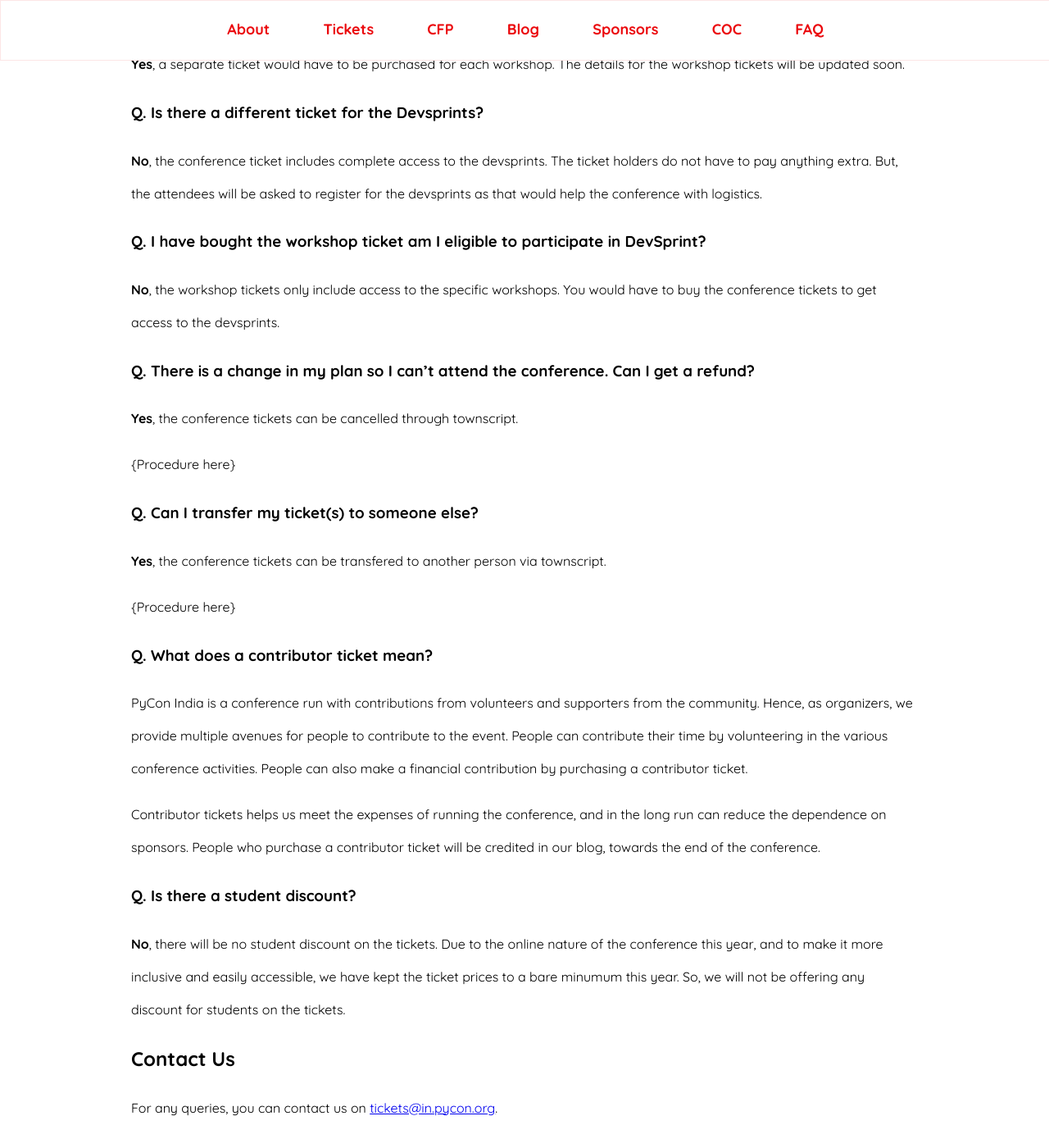
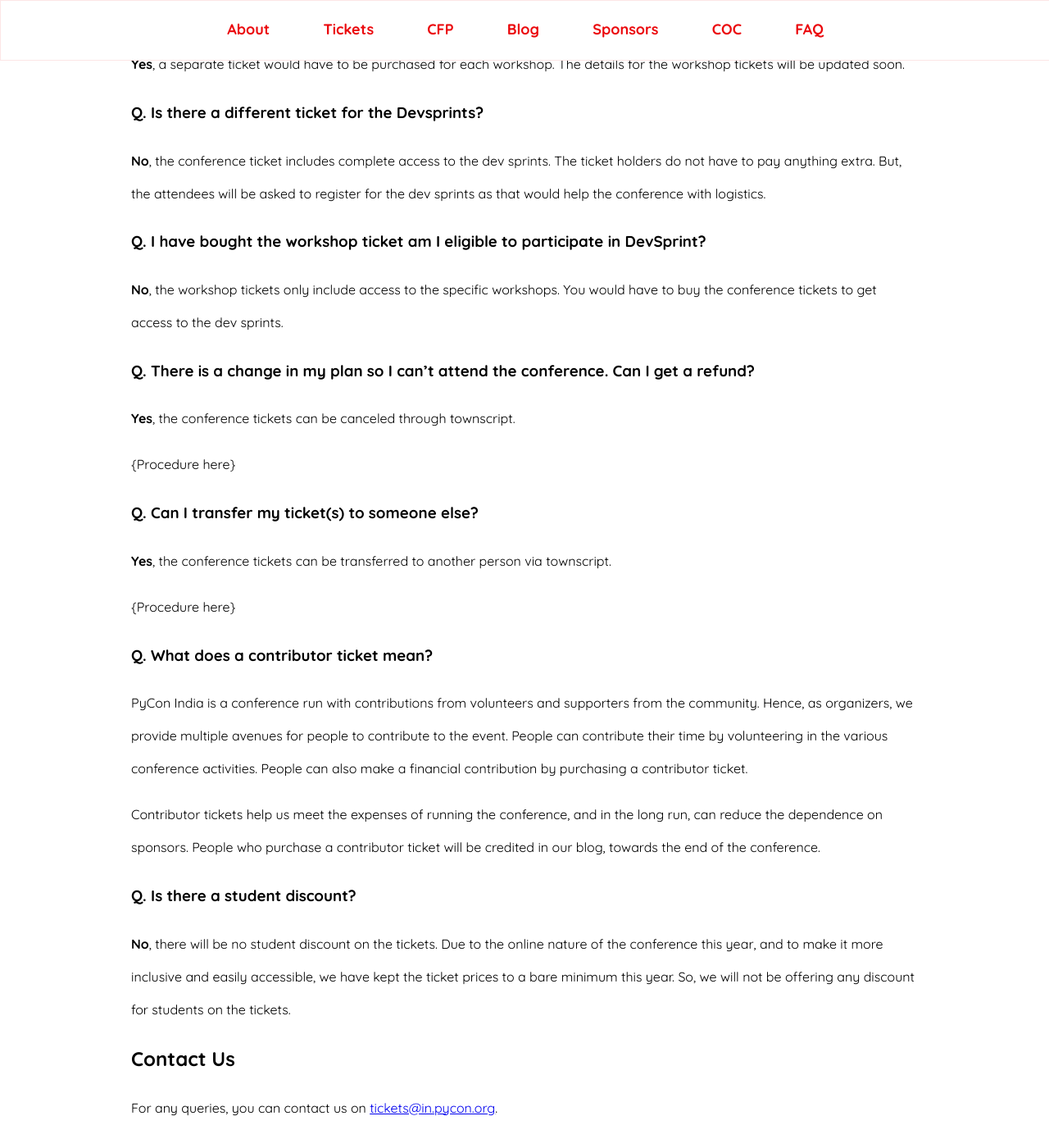
Before and after one commit to pythonindia/inpycon2020, a Jekyll site: the page built from faq/index.md, in a window 1280 px wide and 1400 px high, scrolled down 1822 px. Shown: the whole window at 82% size. Built offline with Jekyll 4.4.1, drawn with Linux system fonts in a browser that asks for light colours; some of the changed text lies outside the part shown.

Commit message:
Fixed some grammatical mistakes

```diff
--- a/faq/index.md
+++ b/faq/index.md
@@ -59,21 +59,21 @@ The ticket also includes all the conference goodies and swags for the attendees.
 
 ### Q. Is there a different ticket for the Devsprints?
 
-**No**, the conference ticket includes complete access to the devsprints. The ticket holders do not have to pay anything extra. But, the attendees will be asked to register for the devsprints as that would help the conference with logistics.
+**No**, the conference ticket includes complete access to the dev sprints. The ticket holders do not have to pay anything extra. But, the attendees will be asked to register for the dev sprints as that would help the conference with logistics.
 
 ### Q. I have bought the workshop ticket am I eligible to participate in DevSprint?
 
-**No**, the workshop tickets only include access to the specific workshops. You would have to buy the conference tickets to get access to the devsprints.
+**No**, the workshop tickets only include access to the specific workshops. You would have to buy the conference tickets to get access to the dev sprints.
 
 ### Q. There is a change in my plan so I can’t attend the conference. Can I get a refund?
 
-**Yes**, the conference tickets can be cancelled through townscript.
+**Yes**, the conference tickets can be canceled through townscript.
 
 {Procedure here}
 
 ### Q. Can I transfer my ticket(s) to someone else?
 
-**Yes**, the conference tickets can be transfered to another person via townscript.
+**Yes**, the conference tickets can be transferred to another person via townscript.
 
 {Procedure here}
 
@@ -81,14 +81,14 @@ The ticket also includes all the conference goodies and swags for the attendees.
 
 PyCon India is a conference run with contributions from volunteers and supporters from the community. Hence, as organizers, we provide multiple avenues for people to contribute to the event. People can contribute their time by volunteering in the various conference activities. People can also make a financial contribution by purchasing a contributor ticket.
 
-Contributor tickets helps us meet the expenses of running the conference, and in the long run can reduce the dependence on sponsors. People who purchase a contributor ticket will be credited in our blog, towards the end of the conference.
+Contributor tickets help us meet the expenses of running the conference, and in the long run, can reduce the dependence on sponsors. People who purchase a contributor ticket will be credited in our blog, towards the end of the conference.
 
 ### Q. Is there a student discount?
 
-**No**, there will be no student discount on the tickets. Due to the online nature of the conference this year, and to make it more inclusive and easily accessible, we have kept the ticket prices to a bare minumum this year. So, we will not be offering any discount for students on the tickets.
+**No**, there will be no student discount on the tickets. Due to the online nature of the conference this year, and to make it more inclusive and easily accessible, we have kept the ticket prices to a bare minimum this year. So, we will not be offering any discount for students on the tickets.
 
 ## Contact Us
 
 For any queries, you can contact us on <tickets@in.pycon.org>.
 
-You can alos Join our [Zulip channel](https://pyconindia.zulipchat.com/) and ask your queries there.
+You can also Join our [Zulip channel](https://pyconindia.zulipchat.com/) and ask your queries there.
```
Also changed, not shown: other parts of faq/index.md (+4 -4 lines).
